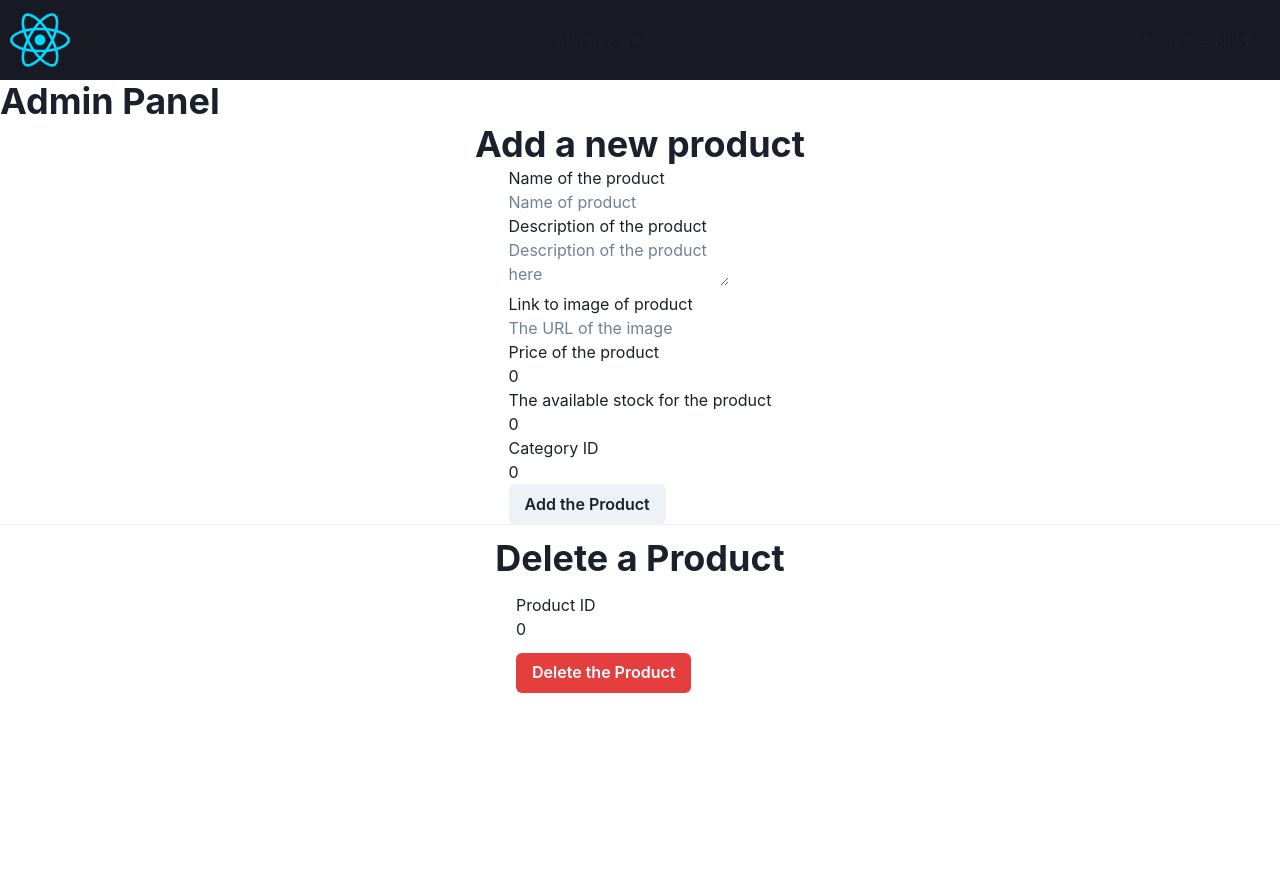
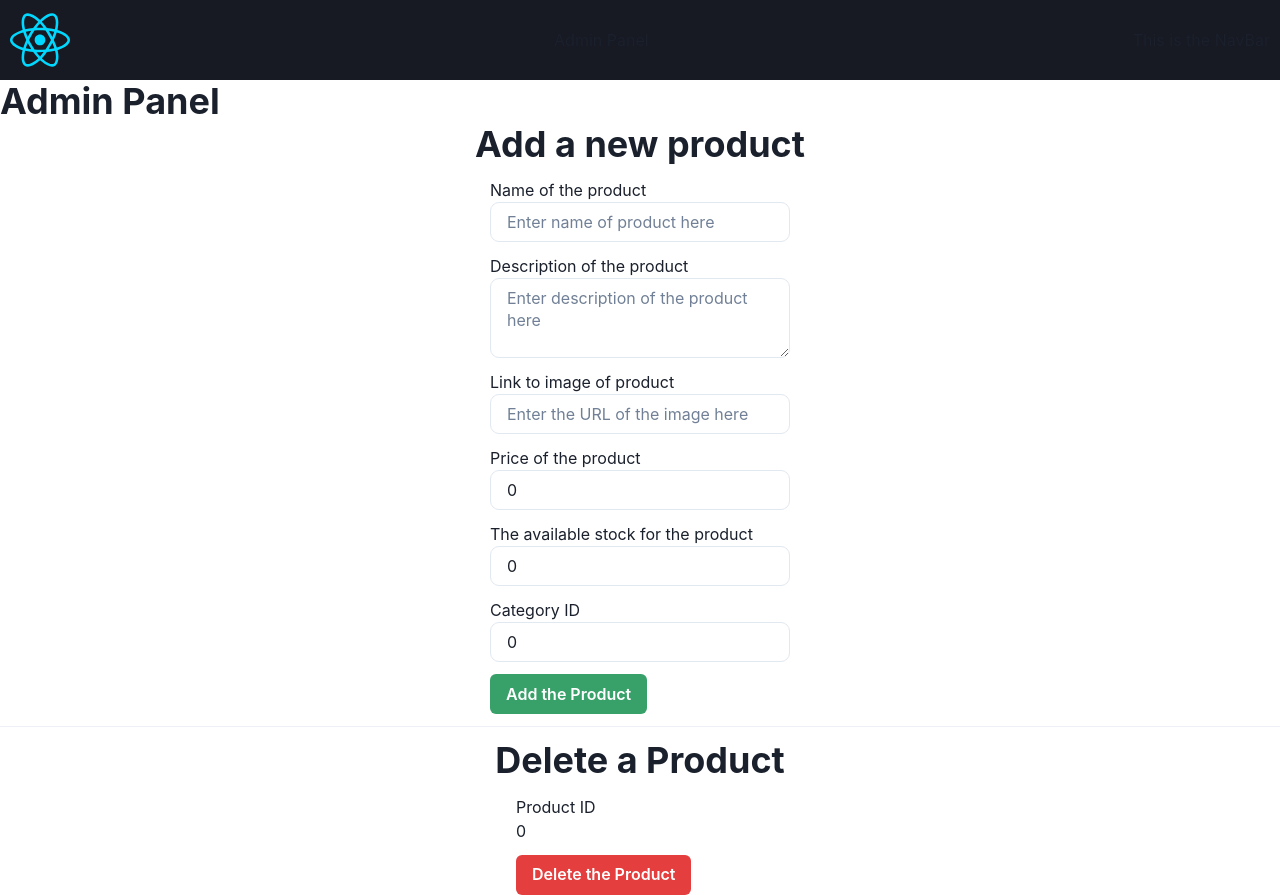
Before and after one commit to KEADLS2024/FrontendWebshopDLS, a React (Vite) app: page /admin in a window 1280 px wide. Before the commit the page ends 800 px from the top, so only its background shows below. Built offline with nearby package versions, Linux system fonts and the light colour scheme.

Commit message:
new style for AddProduct

```diff
--- a/src/components/AddProduct.tsx
+++ b/src/components/AddProduct.tsx
@@ -1,4 +1,4 @@
-import { Box, Button, HStack, Heading, Text } from "@chakra-ui/react";
+import { Box, Button, HStack, Heading, Input, Text, Textarea } from "@chakra-ui/react";
 import axios from "axios";
 import { useState } from "react";
 
@@ -23,68 +23,80 @@ const AddProduct = () => {
     return (
         <>
         <Heading justifySelf={"center"}>Add a new product</Heading>
-        <HStack justifyContent={"center"}>
+        <HStack paddingBottom={3} justifyContent={"center"}>
             <form onSubmit={sendData}>
-                <Box>
+                <Box paddingTop={3}>
                     <Text>Name of the product</Text>
-                    <input
+                    <Input
+                    width={{base: "300px",sm:"300px", md:"300px"}}
+                    rounded={"9px"}
                     type="text"
-                    placeholder="Name of product"
+                    placeholder="Enter name of product here"
                     required
                     value={name}
                     onChange={(e)=> setName(e.target.value)}
                     />
                 </Box>
-                <Box>
+                <Box paddingTop={3}>
                     <Text>Description of the product</Text>
-                    <textarea
-                    placeholder="Description of the product here"
+                    <Textarea
+                    width={"300px"}
+                    rounded={"9px"}
+                    placeholder="Enter description of the product here"
                     required
                     value={description}
                     onChange={(e)=> setDescription(e.target.value)}
                     />
                 </Box>
-                <Box>
+                <Box paddingTop={3}>
                     <Text>Link to image of product</Text>
-                    <input
+                    <Input
+                    width={"300px"}
+                    rounded={"9px"}
                     type="text"
-                    placeholder="The URL of the image"
+                    placeholder="Enter the URL of the image here"
                     value={img}
                     onChange={(e)=> setImage(e.target.value)}
                     />
                 </Box>
-                <Box>
+                <Box paddingTop={3}>
                     <Text>Price of the product</Text>
-                    <input
+                    <Input
+                    width={"300px"}
+                    rounded={"9px"}
                     type="number"
-                    placeholder="The price for a single item"
+                    placeholder="Enter the price for a single item here"
                     required
                     value={price}
                     onChange={(e)=> setPrice(e.target.valueAsNumber)}
                     />
                 </Box>
-                <Box>
+                <Box paddingTop={3}>
                     <Text>The available stock for the product</Text>
-                    <input
+                    <Input
+                    width={"300px"}
+                    rounded={"9px"}
                     type="number"
-                    placeholder="The stock quantity here"
+                    placeholder="Enter the stock quantity here"
                     required
                     value={stockQuantity}
                     onChange={(e)=> setStockQuantity(e.target.valueAsNumber)}
                     />
                 </Box>
-                <Box>
+                <Box paddingTop={3}>
                     <Text>Category ID</Text>
-                    <input
+                    <Input
+                    width={"300px"}
+                    rounded={"9px"}
                     type="number"
-                    placeholder="The category id"
+                    placeholder="Enter the category id here"
                     required
                     value={categoryId}
                     onChange={(e)=> setCategory(e.target.valueAsNumber)}
                     />
                 </Box>
-                <Box>
-                    <Button type="submit">Add the Product</Button>
+                <Box paddingTop={3}>
+                    <Button type="submit" colorScheme="green">Add the Product</Button>
                 </Box>
             </form>
         </HStack>
```
